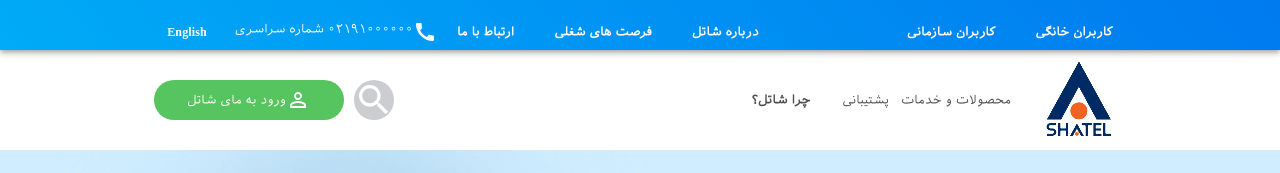
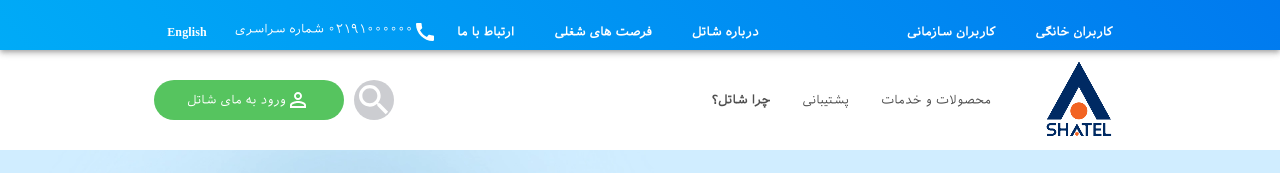
Before and after one commit to SabaAsgarian/ShatelPersianSite, a Next.js app: page / in a window 1280 px wide. Shown: the top 173 px of the page. Built offline with nearby package versions, Linux system fonts and the light colour scheme.

Commit message:
Update header.jsx

```diff
--- a/src/app/components/header.jsx
+++ b/src/app/components/header.jsx
@@ -421,8 +421,8 @@ export default function PrimarySearchAppBar() {
                                 </IconButton >
                                 <Box sx={{ display: 'flex', fontSize: '10px', alignItems: 'center', justifyContent: 'center' }}>
                                     <CallIcon className='flex justify-center items-center text-[14px]'/>
-                                    <Typography variant="h6" sx={{ fontFamily:'is', marginLeft: 1,fontSize:"10px" }} className='font-is font-extrabold text-[10px]'> ۰۲۱۹۱۰۰۰۰۰۰  </Typography>
-                                    <Typography variant="h6" sx={{ fontFamily:'is', marginLeft: 1,fontSize:"10px" }} className='font-is font-extrabold text-[10px]'> شماره سراسری  </Typography>
+                                    <Typography  sx={{ fontFamily:'is', marginLeft: 1,fontSize:"10px" }} className='font-is font-extrabold text-[10px]'> ۰۲۱۹۱۰۰۰۰۰۰  </Typography>
+                                    <Typography  sx={{ fontFamily:'is', marginLeft: 1,fontSize:"10px" }} className='font-is font-extrabold text-[10px]'> شماره سراسری  </Typography>
                                 </Box>
                             </Box>
                         )}
@@ -495,6 +495,7 @@ export default function PrimarySearchAppBar() {
                 <Box sx={{ display: 'flex', alignItems: 'center', fontFamily:'is'}}>
                     <Image src={logo} alt='logo' />
                     <Box dir='rtl' sx={{ display: { xs: 'none', md: 'flex' } }} className="*:font-is">
+                        <li className='list-none font-is text-[12px] font-bold mr-5 text-[#4f4f4f]'>
                         <Box sx={{ position: 'relative' }}>
                             <Typography
 
@@ -512,6 +513,8 @@ export default function PrimarySearchAppBar() {
                             </Typography>
                             <MegaMenu /> {/* Include the MegaMenu component */}
                         </Box>
+                        </li>
+                        <li className='list-none font-is text-[12px] font-bold mr-5 text-[#4f4f4f]'>
                         <Box sx={{ position: 'relative', }} className="mx-3">
                             <Typography
 
@@ -529,6 +532,7 @@ export default function PrimarySearchAppBar() {
                             </Typography>
                             <MegaMenup /> {/* Include the MegaMenu component */}
                         </Box>
+                        </li>
                         <li className='list-none font-is text-[12px] font-bold mr-5 text-[#4f4f4f]'>چرا شاتل؟</li>
 
                     </Box>
```
